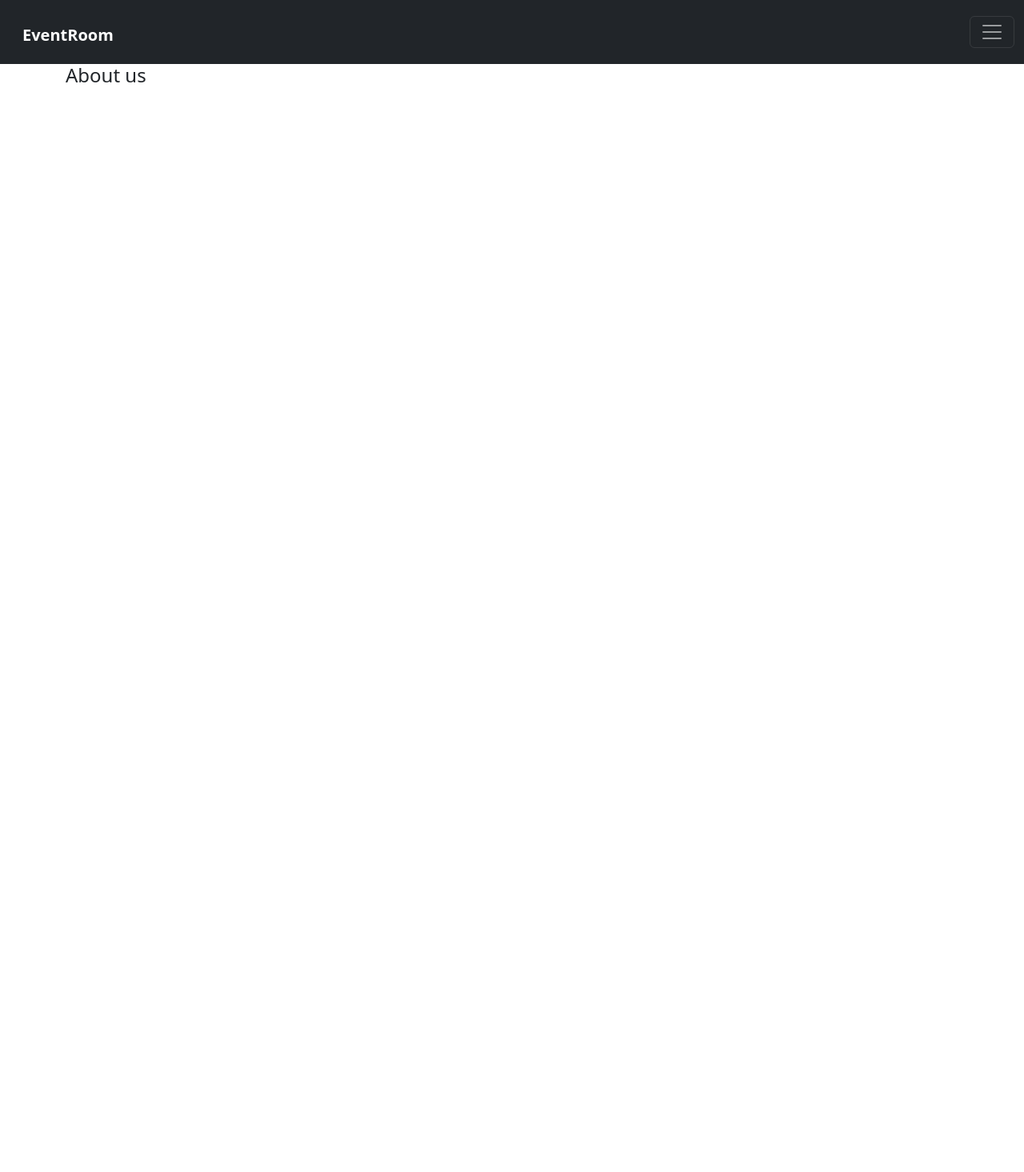
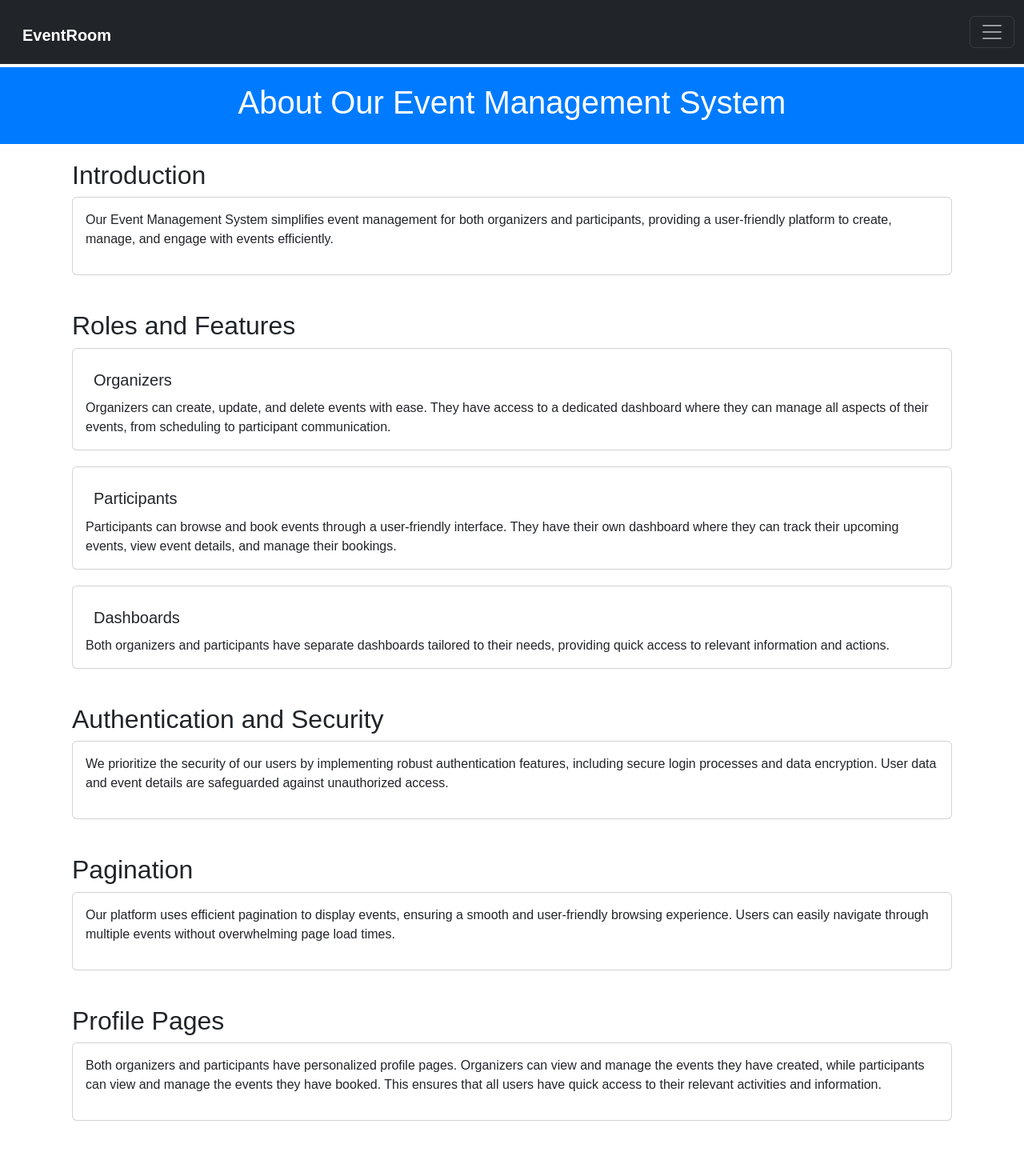
Before and after one commit to VarunK715/Event-Management-System, a Django app: page /about/ in a window 1280 px wide. Shown: the whole page at 80% size. Before the commit the page ends 103 px from the top, so only its background shows below. Run offline with Django 5.2, Linux system fonts and the light colour scheme; the visitor is signed in with stand-in values (Sample User, id 1).

Commit message:
changes in styling and about page

```diff
--- a/app_ems/views.py
+++ b/app_ems/views.py
@@ -119,9 +119,9 @@ def participant_dashboard(request,):
     booked_events = EventInfo.objects.filter(id__in=booked_event_ids)
     return render(request,'users/participant_dashboard.html',{'booked_event_info':booked_events})
 
-
+@login_required(login_url='users_login')
 def update_event(request,id):
-    update_data = EventInfo.objects.get(id=id)
+    update_data = get_object_or_404(EventInfo,id=id)
     formatted_datetime = update_data.event_reg_deadline.strftime('%Y-%m-%dT%H:%M:%S')
     if 'update_eventname' in request.POST:
             update_event_name= request.POST.get('update_eventname')
@@ -160,20 +160,19 @@ def book_event(request,id):
     book_event_data = EventInfo.objects.get(id=id)
     return render(request,'emsapp/book_event.html',{'book_event_data':book_event_data})
 
-
+@login_required(login_url='users_login')
 def delete_event(request,id):
     EventInfo.objects.filter(id=id).delete()
     return redirect('organizer_dashboard')
 
-
+@login_required(login_url='users_login')
 def cancel_event(request,id):
     Booking.objects.filter(event_id=id).delete()
     return redirect('organizer_dashboard')
 
-
+@login_required(login_url='users_login')
 def payment_page(request,id):
     payment_data = get_object_or_404(EventInfo, id=id)
-
     if request.method=="POST":
         print(f"erros == {request.POST}")
         booking_instance = Booking(user_id=request.user.id,event_id=payment_data.id)
--- a/templates/emsapp/ems_about.html
+++ b/templates/emsapp/ems_about.html
@@ -1,11 +1,109 @@
 {% extends 'emsapp/ems_base.html' %}
 {% block title %} About -{% endblock %}
 {% load static %}
-{% block head %}{% endblock  %}
+{% block head %}
+<style>
+    body {
+        font-family: Arial, sans-serif;
+    }
+    .header {
+        background-color: #007bff;
+        color: white;
+        padding: 20px 0;
+        text-align: center;
+    }
+    .content {
+        padding: 20px;
+    }
+    .feature-icon {
+        font-size: 2rem;
+        margin-right: 10px;
+    }
+    .card {
+        margin-bottom: 20px;
+    }
+</style>
+
+{% endblock  %}
 
 
 {% block body %}
-<div class="container">
-    <h4>About us</h4>
+
+
+<div class="header mt-1">
+    <h1>About Our Event Management System</h1>
 </div>
+
+<div class="container content">
+    <div class="row">
+        <div class="col-12 mb-4">
+            <h2>Introduction</h2>
+            <div class="card">
+                <div class="card-body">
+                    <p>Our Event Management System simplifies event management for both organizers and participants, providing a user-friendly platform to create, manage, and engage with events efficiently.</p>
+
+                </div>
+            </div>
+        </div>
+    </div>
+
+    <div class="row">
+        <div class="col-12 mb-4">
+            <h2>Roles and Features</h2>
+            <div class="card">
+                <div class="card-body">
+                    <h5 class="card-title"><i class="feature-icon fas fa-user-tie"></i> Organizers</h5>
+                    <p class="card-text">Organizers can create, update, and delete events with ease. They have access to a dedicated dashboard where they can manage all aspects of their events, from scheduling to participant communication.</p>
+                </div>
+            </div>
+            <div class="card">
+                <div class="card-body">
+                    <h5 class="card-title"><i class="feature-icon fas fa-users"></i> Participants</h5>
+                    <p class="card-text">Participants can browse and book events through a user-friendly interface. They have their own dashboard where they can track their upcoming events, view event details, and manage their bookings.</p>
+                </div>
+            </div>
+            <div class="card">
+                <div class="card-body">
+                    <h5 class="card-title"><i class="feature-icon fas fa-columns"></i> Dashboards</h5>
+                    <p class="card-text">Both organizers and participants have separate dashboards tailored to their needs, providing quick access to relevant information and actions.</p>
+                </div>
+            </div>
+        </div>
+    </div>
+
+    <div class="row">
+        <div class="col-12 mb-4">
+            <h2>Authentication and Security</h2>
+            <div class="card">
+                <div class="card-body">
+                    <p>We prioritize the security of our users by implementing robust authentication features, including secure login processes and data encryption. User data and event details are safeguarded against unauthorized access.</p>
+                </div>
+            </div>
+        </div>
+    </div>
+
+    <div class="row">
+        <div class="col-12 mb-4">
+            <h2>Pagination</h2>
+            <div class="card">
+                <div class="card-body">
+                    <p>Our platform uses efficient pagination to display events, ensuring a smooth and user-friendly browsing experience. Users can easily navigate through multiple events without overwhelming page load times.</p>
+                </div>
+            </div>
+        </div>
+    </div>
+
+    <div class="row">
+        <div class="col-12 mb-4">
+            <h2>Profile Pages</h2>
+            <div class="card">
+                <div class="card-body">
+                    <p>Both organizers and participants have personalized profile pages. Organizers can view and manage the events they have created, while participants can view and manage the events they have booked. This ensures that all users have quick access to their relevant activities and information.</p>
+                </div>
+            </div>
+        </div>
+    </div>
+</div>
+
+
 {% endblock  %}
--- a/templates/emsapp/ems_home.html
+++ b/templates/emsapp/ems_home.html
@@ -45,8 +45,8 @@
    <h3 class="mt-2 fw-normal">Latest Events</h3>
    <form class="d-flex mt-2" role="search" action="{% url 'event_home' %}" method="POST">
       {% csrf_token %}
-      <input class="form-control me-3" type="search" placeholder="Search" aria-label="Search" style="width: 300px;">
-      <button class="btn btn-success" name="search" type="submit">Search</button>
+      <input class="form-control me-3" type="search" name="search" placeholder="Search" aria-label="Search" style="width: 300px;">
+      <button class="btn btn-success" name="" type="submit">Search</button>
    </form>
 </div>
 
--- a/templates/users/organizer_dashboard.html
+++ b/templates/users/organizer_dashboard.html
@@ -100,6 +100,7 @@
                 <th scope="col">Event Capacity</th>
                 <th scope="col">Event Image</th>
                 <th scope="col">Entry Fees</th>
+                <th scope="col">Total Booked</th>
                 <th scope="col">Actions</th>
             </tr>
         </thead>
@@ -115,6 +116,7 @@
                 <td>{{data.event_max_capacity}}</td>
                 <td><img src="{{data.event_image.url}}" class="card-img-top" alt="..."></td>
                 <td>{{data.event_entry_fee}}</td>
+                <td>{{data.total_booking}}</td>
                 <td><a href="{% url 'update_event' data.id %}" class="btn btn-secondary">Update</a>
                     <a href="{% url 'delete_event' data.id %}" class="btn btn-danger mt-2 px-3">Delete</a>
             </tr>
--- a/users/views.py
+++ b/users/views.py
@@ -73,7 +73,7 @@ def organizer_profile(request):
     else:
         o_form = UserOForm(instance=profile)
 
-    user_profile_data = Profile.objects.filter(user=request.user)
+    user_profile_data = Profile.objects.get(user=request.user)
 
     return render(request,'users/organizer_profile.html',{'O_form':o_form,'user_profile_data':user_profile_data})
 
@@ -91,6 +91,6 @@ def participant_profile(request):
     else:
         p_form  = UserPForm(instance=profile)
 
-    user_profile_data = Profile.objects.filter(user=request.user)
+    user_profile_data = Profile.objects.get(user=request.user)
 
     return render(request,'users/participant_profile.html',{'P_form':p_form,'user_profile_data':user_profile_data})
```
Also changed, not shown: app_ems/models.py (+14 -0 lines), templates/users/organizer_profile.html (+7 -9 lines), templates/users/participant_profile.html (+7 -10 lines), app_ems/migrations/0005_eventinfo_total_booking.py (added).
